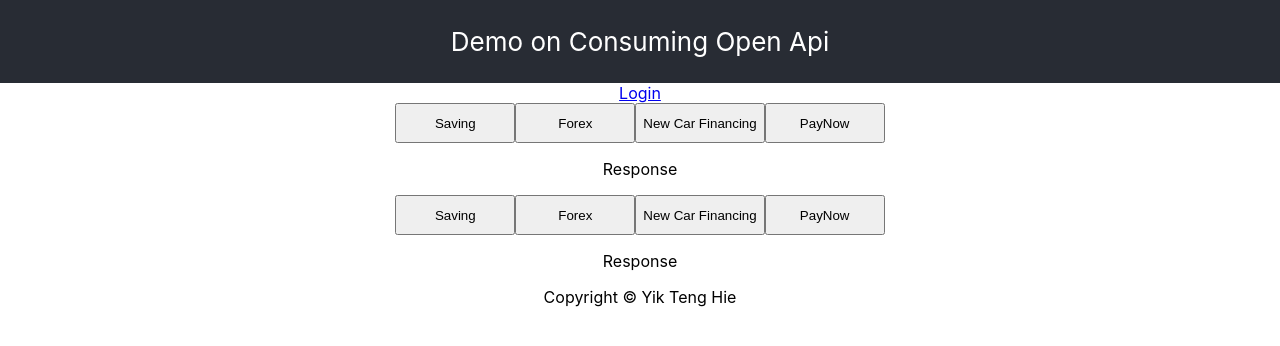
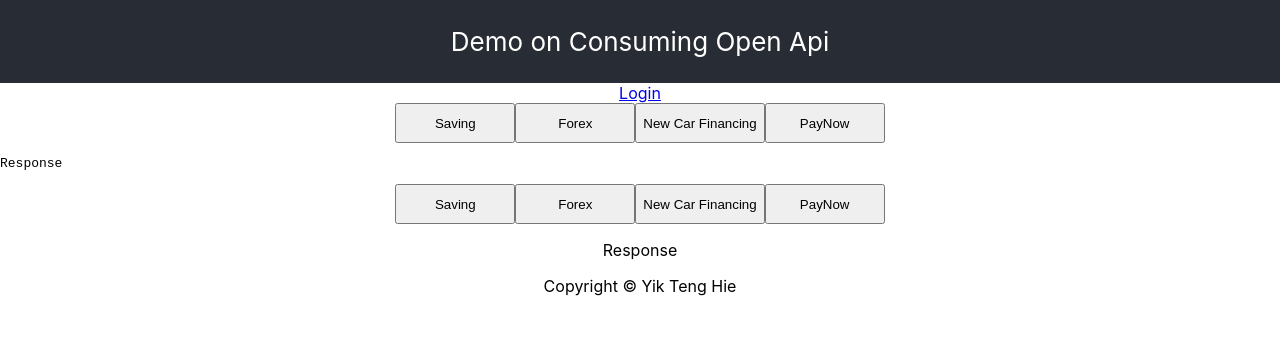
Before and after one commit to thyik/consumeAPI, a React (Create React App) app: page / in a window 1280 px wide. Shown: the top 346 px of the page. Built offline with nearby package versions, Linux system fonts and the light colour scheme.

Commit message:
pretty print json output

```diff
--- a/src/App.css
+++ b/src/App.css
@@ -1,3 +1,4 @@
+
 .App {
   text-align: center;
 }
--- /dev/null
+++ b/src/components/ocbc.css
@@ -0,0 +1,3 @@
+pre {
+    text-align: left;
+  }
--- a/src/components/ocbc.jsx
+++ b/src/components/ocbc.jsx
@@ -1,4 +1,6 @@
 import React, { Component } from "react";
+
+import './ocbc.css'
 
 class OcbcApi extends Component {
     constructor(props) {
@@ -24,7 +26,7 @@ class OcbcApi extends Component {
                 <button className="App-button" onClick={this.fetchPayNow}>
                     PayNow
                 </button>
-                <p>{this.state.resData}</p>
+                <pre>{this.state.resData}</pre>
             </section>
         );
     }
@@ -42,7 +44,7 @@ class OcbcApi extends Component {
             }
         )
             .then((res) => res.json())
-            .then((data) => this.setState({ resData: JSON.stringify(data) }))
+            .then((data) => this.setState({ resData: JSON.stringify(data, null, 2) }))
             .catch((err) => {
                 console.log(err);
                 return err;
@@ -58,7 +60,7 @@ class OcbcApi extends Component {
             },
         })
             .then((res) => res.json())
-            .then((data) => this.setState({ resData: JSON.stringify(data) }))
+            .then((data) => this.setState({ resData: JSON.stringify(data, null, 2) }))
             .catch((err) => {
                 console.log(err);
                 return err;
@@ -77,7 +79,7 @@ class OcbcApi extends Component {
             }
         )
             .then((res) => res.json())
-            .then((data) => this.setState({ resData: JSON.stringify(data) }))
+            .then((data) => this.setState({ resData: JSON.stringify(data, null, 2) }))
             .catch((err) => {
                 console.log(err);
                 return err;
@@ -106,7 +108,7 @@ class OcbcApi extends Component {
             }
         )
             .then((res) => res.json())
-            .then((data) => this.setState({ resData: JSON.stringify(data) }))
+            .then((data) => this.setState({ resData: JSON.stringify(data, null, 2) }))
             .catch((err) => {
                 console.log(err);
                 return err;
```
